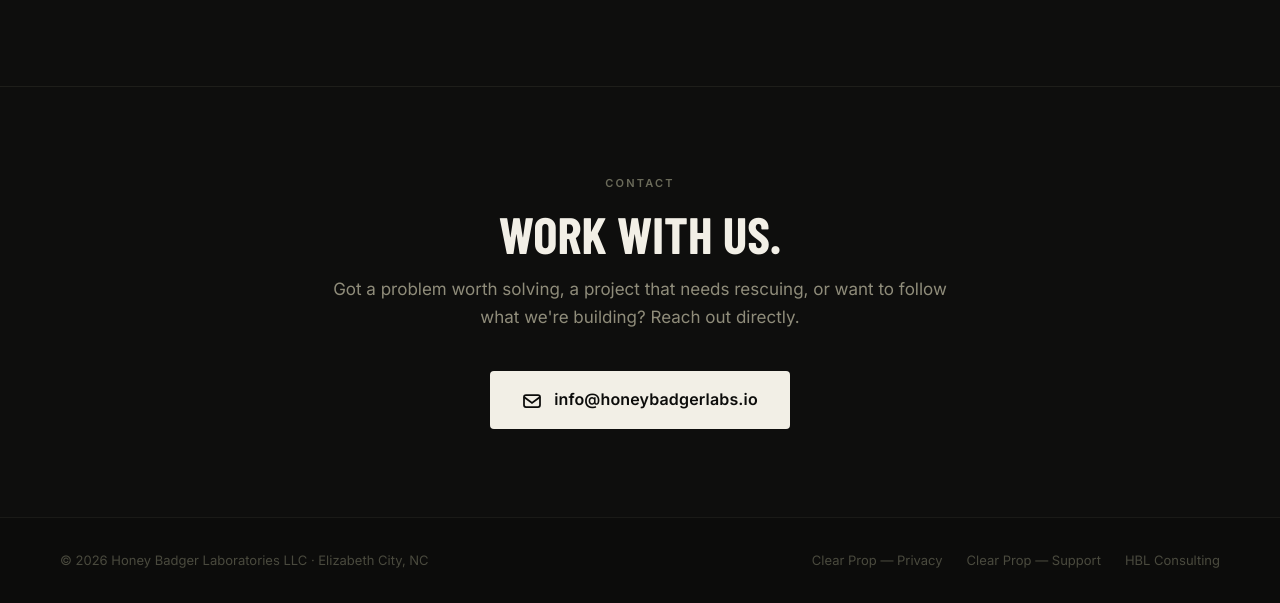
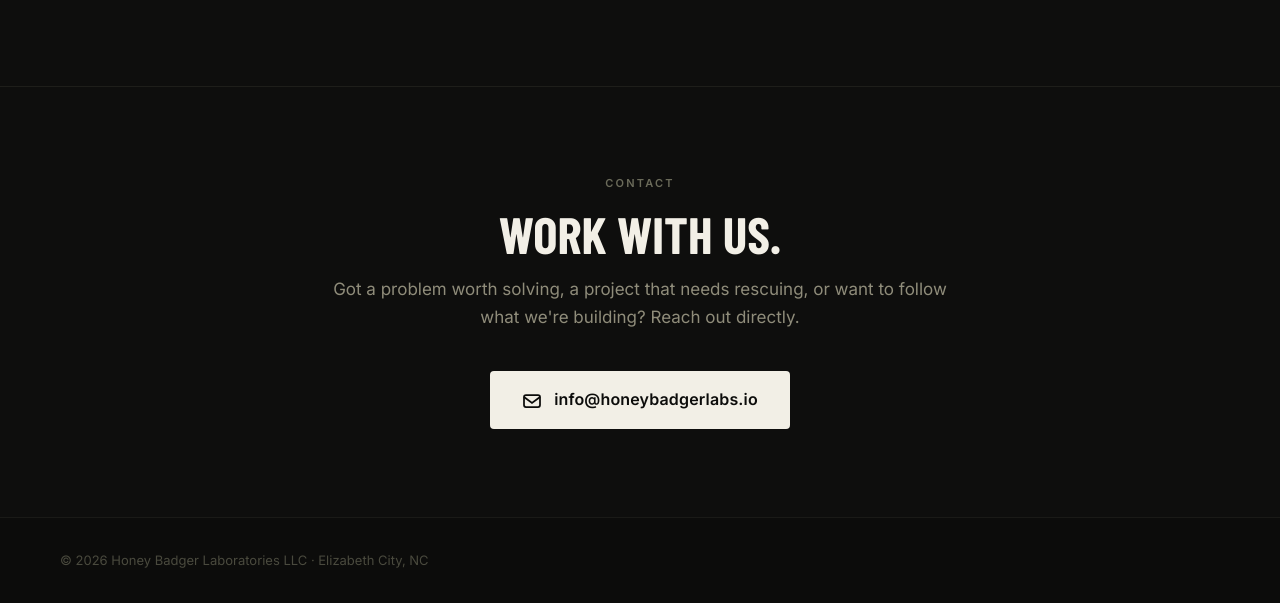
Before and after one commit to HoneyBadger-Labs/Main-Website, a plain HTML site: page index.html in a window 1280 px wide. Shown: the part 2290-2893 px from the top of the page. Drawn offline with nearby package versions, Linux system fonts and the light colour scheme; a web font is replaced by a local one.

Commit message:
Footer: remove the links opposite the copyright line
Co-Authored-By: Claude Opus 5.5 <noreply@anthropic.com>

```diff
--- a/index.html
+++ b/index.html
@@ -212,11 +212,6 @@ a{color:inherit;text-decoration:none}
 <footer class="footer">
   <div class="footer-inner">
     <div class="footer-copy">© 2026 Honey Badger Laboratories LLC · Elizabeth City, NC</div>
-    <div class="footer-links">
-      <a href="/clearprop/privacy.html">Clear Prop — Privacy</a>
-      <a href="/clearprop/support.html">Clear Prop — Support</a>
-      <a href="https://hblconsulting.io">HBL Consulting</a>
-    </div>
   </div>
 </footer>
 
```
